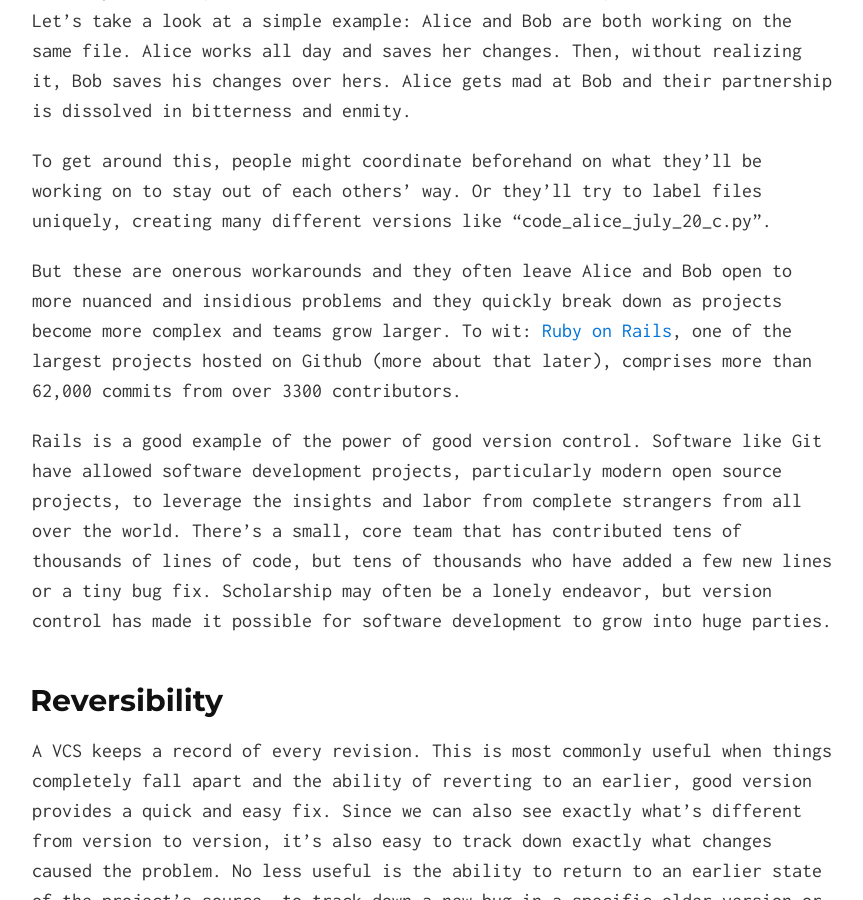
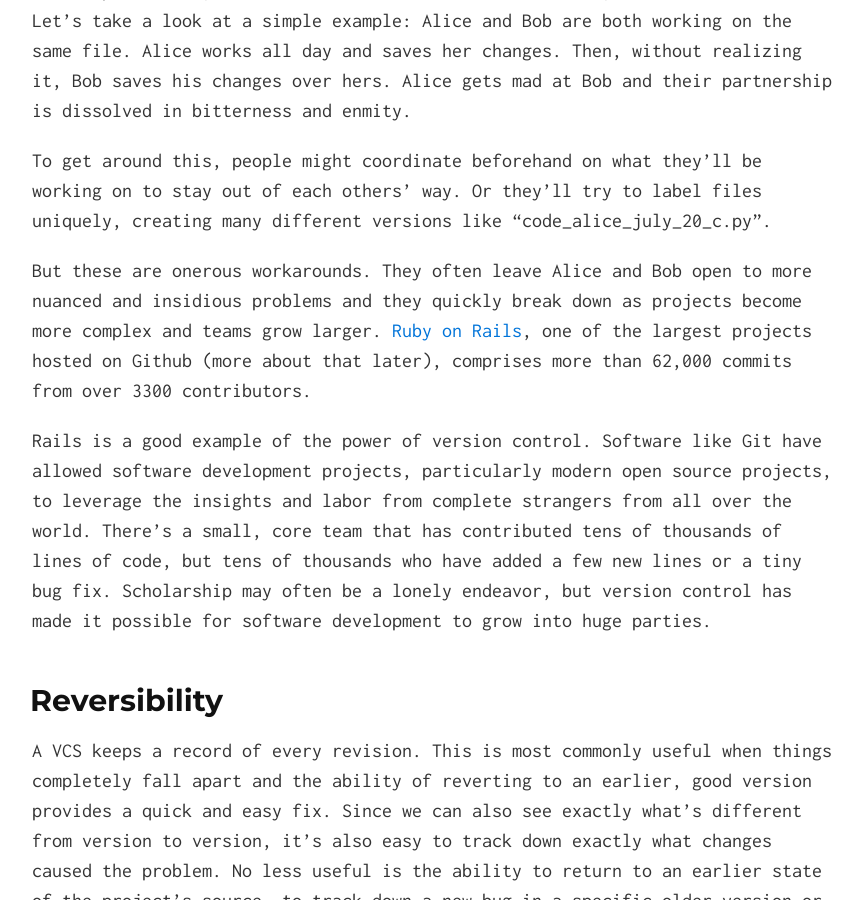
Before and after one commit to shane-et-al/git_slab, a Jekyll site: the page built from index.md, in a window 1280 px wide and 900 px high, scrolled down 2484 px. Shown: the whole window, without its empty margins (208-1071 px from the left). Built offline with Jekyll 4.4.1, drawn with Linux system fonts in a browser that asks for light colours; some of the changed text lies outside the part shown.

```diff
--- a/index.md
+++ b/index.md
@@ -21,9 +21,9 @@ Concurrency allows many different coders to work on the same files at the same t
 
 To get around this, people might coordinate beforehand on what they'll be working on to stay out of each others' way. Or they'll try to label files uniquely, creating many different versions like "code_alice_july_20_c.py".
 
-But these are onerous workarounds and they often leave Alice and Bob open to more nuanced and insidious problems and they quickly break down as projects become more complex and teams grow larger. To wit: [Ruby on Rails](https://github.com/rails/rails), one of the largest projects hosted on Github (more about that later), comprises more than 62,000 commits from over 3300 contributors.
+But these are onerous workarounds. They often leave Alice and Bob open to more nuanced and insidious problems and they quickly break down as projects become more complex and teams grow larger. [Ruby on Rails](https://github.com/rails/rails), one of the largest projects hosted on Github (more about that later), comprises more than 62,000 commits from over 3300 contributors.
 
-Rails is a good example of the power of good version control. Software like Git have allowed software development projects, particularly modern open source projects, to leverage the insights and labor from complete strangers from all over the world. There's a small, core team that has contributed tens of thousands of lines of code, but tens of thousands who have added a few new lines or a tiny bug fix. Scholarship may often be a lonely endeavor, but version control has made it possible for software development to grow into huge parties.
+Rails is a good example of the power of version control. Software like Git have allowed software development projects, particularly modern open source projects, to leverage the insights and labor from complete strangers from all over the world. There's a small, core team that has contributed tens of thousands of lines of code, but tens of thousands who have added a few new lines or a tiny bug fix. Scholarship may often be a lonely endeavor, but version control has made it possible for software development to grow into huge parties.
 
 ## Reversibility
 A VCS keeps a record of every revision. This is most commonly useful when things completely fall apart and the ability of reverting to an earlier, good version provides a quick and easy fix. Since we can also see exactly what's different from version to version, it's also easy to track down exactly what changes caused the problem. No less useful is the ability to return to an earlier state of the project's source, to track down a new bug in a specific older version or else to compare the function of new and old code.
```
Also changed, not shown: other parts of index.md (+3 -1 lines).
